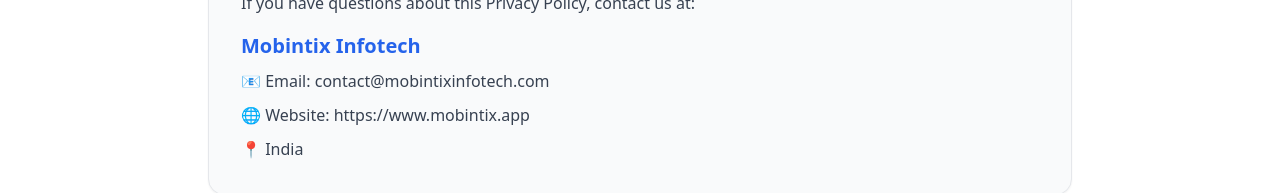
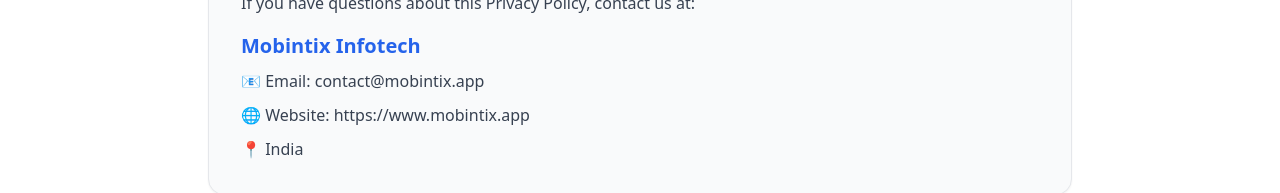
Before and after one commit to mobintix-in/Mobintix-App, a React (Vite) app: page /privacy-policy in a window 1280 px wide. Shown: the part 3121-3314 px from the top of the page. Built offline with nearby package versions, Linux system fonts and the light colour scheme; no server answers.

Commit message:
Mobintix

```diff
--- a/src/pages/PrivacyPolicy.tsx
+++ b/src/pages/PrivacyPolicy.tsx
@@ -126,7 +126,7 @@
                         <p className="mb-4">If you have questions about this Privacy Policy, contact us at:</p>
                         <div className="space-y-2">
                             <p className="font-semibold text-xl text-blue-600">Mobintix Infotech</p>
-                            <p>📧 Email: <a href="mailto:contact@mobintixinfotech.com" className="hover:text-blue-600 transition-colors">contact@mobintixinfotech.com</a></p>
+                            <p>📧 Email: <a href="mailto:contact@mobintix.app" className="hover:text-blue-600 transition-colors">contact@mobintix.app</a></p>
                             <p>🌐 Website: <a href="https://www.mobintix.app" target="_blank" rel="noopener noreferrer" className="hover:text-blue-600 transition-colors">https://www.mobintix.app</a></p>
                             <p>📍 India</p>
                         </div>
--- a/src/pages/TermsOfService.tsx
+++ b/src/pages/TermsOfService.tsx
@@ -117,7 +117,7 @@
                         <h2 className="text-2xl font-semibold mb-4 text-black">11. Contact Information</h2>
                         <div className="space-y-2">
                             <p className="font-semibold text-xl text-blue-600">Mobintix Infotech</p>
-                            <p>📧 Email: <a href="mailto:contact@mobintixinfotech.com" className="hover:text-blue-600 transition-colors">contact@mobintixinfotech.com</a></p>
+                            <p>📧 Email: <a href="mailto:contact@mobintix.app" className="hover:text-blue-600 transition-colors">contact@mobintix.app</a></p>
                             <p>🌐 Website: <a href="https://www.mobintix.app" target="_blank" rel="noopener noreferrer" className="hover:text-blue-600 transition-colors">https://www.mobintix.app</a></p>
                         </div>
                     </section>
```
